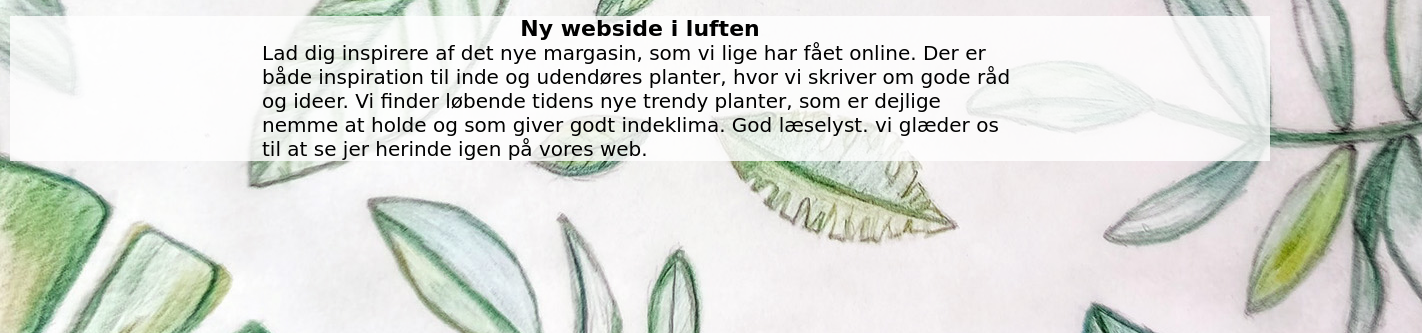
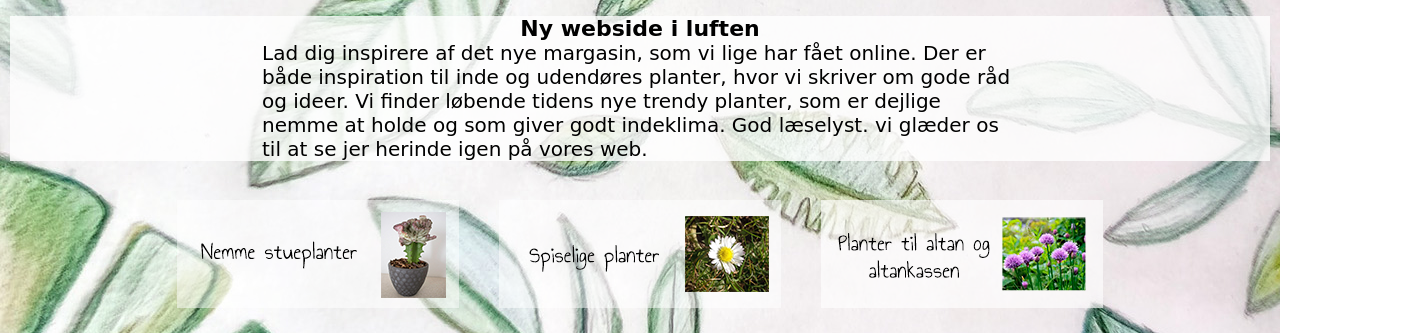
Before and after one commit to stjerne86/planteliv.dk, a plain HTML site: page index.html in a window 1280 px wide. Shown: the part 537-870 px from the top of the page, 1422 px wide, since content can reach past the window. Drawn offline with Linux system fonts and the light colour scheme; a web font is replaced by a local one.

Commit message:
Add files via upload

```diff
--- a/css/style.css
+++ b/css/style.css
@@ -15,18 +15,18 @@ h1 {
 h2 {
     font-size: 22px;
     text-align: center
-
 }
 
-h3{
+h3 {
 
     font-size: 17px;
     text-align: center;
 
 }
+
 h5 {
     font-size: 10px;
-    text-align:center;
+    text-align: center;
 }
 
 .tekst {
@@ -86,10 +86,9 @@ body {
 
 
     /* Height of the footer */
-
 }
 
-.footer-flexbox{
+.footer-flexbox {
     display: flex;
     flex-direction: row;
     justify-content: center;
@@ -100,25 +99,25 @@ body {
     background: #ffffff;
     padding: %;
     background: #ffffff;
-    width:100%;
+    width: 100%;
     bottom: 0;
 
 }
 
 
 .planteliv {
-margin:15px 0 0 10px
+    margin: 15px 0 0 10px
 }
 
 .logo-footer {
 
-  margin:5px 0 0 10px;
-      padding:5%;
+    margin: 5px 0 0 10px;
+    padding: 5%;
 }
 
 
 .footer-tekst {
-   margin:25px 20px 0 15px;
+    margin: 25px 20px 0 15px;
     width: 35%;
 
 }
@@ -126,7 +125,6 @@ margin:15px 0 0 10px
 
 
 /*-------------------------start header*/
-
 
 .container {
     /*-styling af header*/
@@ -306,26 +304,17 @@ a:hover {
 
 
 
-
-
-.stueplante-etiket img {
-    width: 300px;
-    height: 120px;
-}
-
 .flex-container {
-
-    margin: 20px auto 20px auto;
     display: flex;
     flex-direction: column;
+    justify-content: center;
+    flex-wrap: wrap;
+
 }
 
 .box {
     display: flex;
-    padding: 10px;
-    box-sizing: border-box;
     justify-content: center;
-
 }
 
 /*----Side om Stueplanter-----------*/
@@ -391,10 +380,11 @@ a:hover {
 
 @media screen and (min-width: 1024px)
 /*----------------------------------------------- tablet horisontal*/
+
     {
 
 
-    .tekst{
+    .tekst {
 
         padding: 0 20% 0 20%;
         width: 100%;
@@ -424,7 +414,7 @@ a:hover {
     .menu-desktop a {
         padding: 2%;
         font-size: 20px;
-        font-weight:600;
+        font-weight: 600;
 
 
     }
@@ -445,8 +435,8 @@ a:hover {
     }
     .top-icons {
         position: absolute;
-        width:90%;
-        margin-top:10px;
+        width: 90%;
+        margin-top: 10px;
         display: flex;
         justify-content: flex-end;
 
@@ -454,7 +444,7 @@ a:hover {
 
     .top-icons img {
 
-     margin:8px;
+        margin: 8px;
 
     }
     #kontakt {
@@ -464,16 +454,12 @@ a:hover {
 
     /*------------------------------------Forside-----*/
     .flex-container {
-
-        margin: 2% 2% 2% 2%;
         display: flex;
         flex-direction: row;
         justify-content: center;
-    }
-    .box {
-        margin: 10%;
 
     }
+    .box {}
 
 
     /*----------sidde om nemme planter----*/
@@ -481,7 +467,5 @@ a:hover {
         max-width: 50%;
     }
 
-.footer-box {
-
+    .footer-box {}
 }
-    }
--- a/index.html
+++ b/index.html
@@ -98,18 +98,18 @@
             <div class="flex-container">
                 <div class="box">
                     <div class="stueplante-etiket">
-                        <a href="stueplanter.html"><img src="images/stueplante-etiket-forside.png" width="300" height="120" class="center" alt="stueplanter"></a>
+                        <a href="stueplanter.html"><img src="images/stueplante-etiket-forside.png" class="center" alt="stueplanter"></a>
                     </div>
                 </div>
                 <div class="box">
                     <div class="spielige-planter">
-                        <a href="spiselige-planter.html"><img src="images/spiselige-planter-etiket.png" width="300" height="120" alt="spiselige-planter" class="center"></a>
+                        <a href="spiselige-planter.html"><img src="images/spiselige-planter-etiket.png" alt="spiselige-planter" class="center"></a>
                     </div>
                 </div>
                 <div class="box">
 
                     <div class="altan-planter">
-                        <a href="groentsager.html"><img src="images/altankasse-etiket.png" width="300" height="120" alt="groentsager" class="center"></a>
+                        <a href="groentsager.html"><img src="images/altankasse-etiket.png" alt="groentsager" class="center"></a>
                     </div>
                 </div>
             </div>
```
Lines whose indentation alone changed are shown as unchanged.
